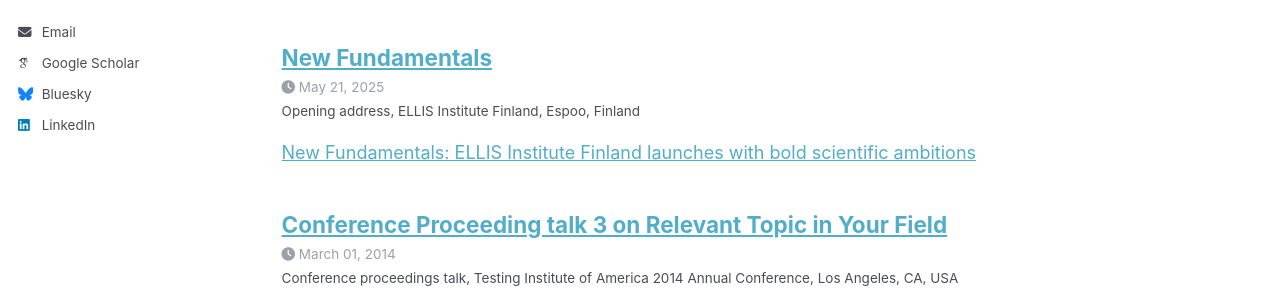
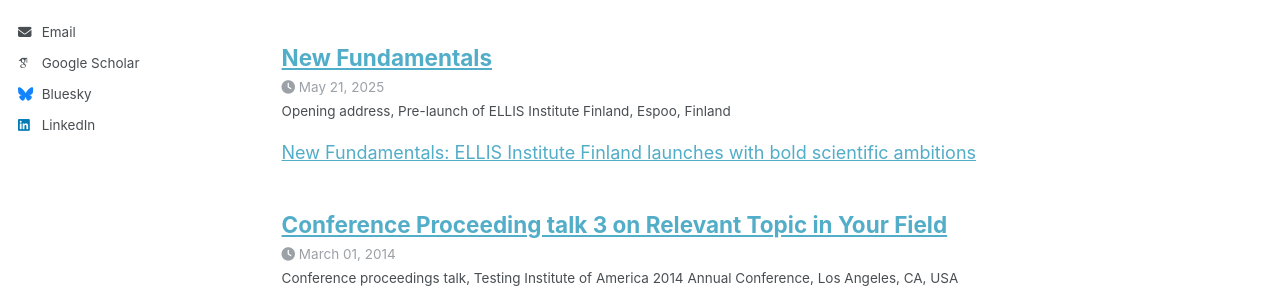
Before and after one commit to skaski/skaski.github.io, a Jekyll site: the page built from _pages/talks.html, in a window 1280 px wide and 1236 px high. Shown: the part 295-590 px from the top of the window. Built offline with Jekyll 4.4.1, drawn with Linux system fonts in a browser that asks for light colours; some web fonts are replaced.

Commit message:
ELLIS Institute Finland pre-launch

```diff
--- a/_talks/2025-05-21-prelaunch.md
+++ b/_talks/2025-05-21-prelaunch.md
@@ -2,8 +2,8 @@
 title: "New Fundamentals"
 collection: talks
 type: "Opening address"
-permalink: /talks/2013-03-01-tutorial-1
-venue: "ELLIS Institute Finland"
+permalink: /talks/2025-05-21-prelaunch
+venue: "Pre-launch of ELLIS Institute Finland"
 date: 2025-05-21
 location: "Espoo, Finland"
 ---
```
